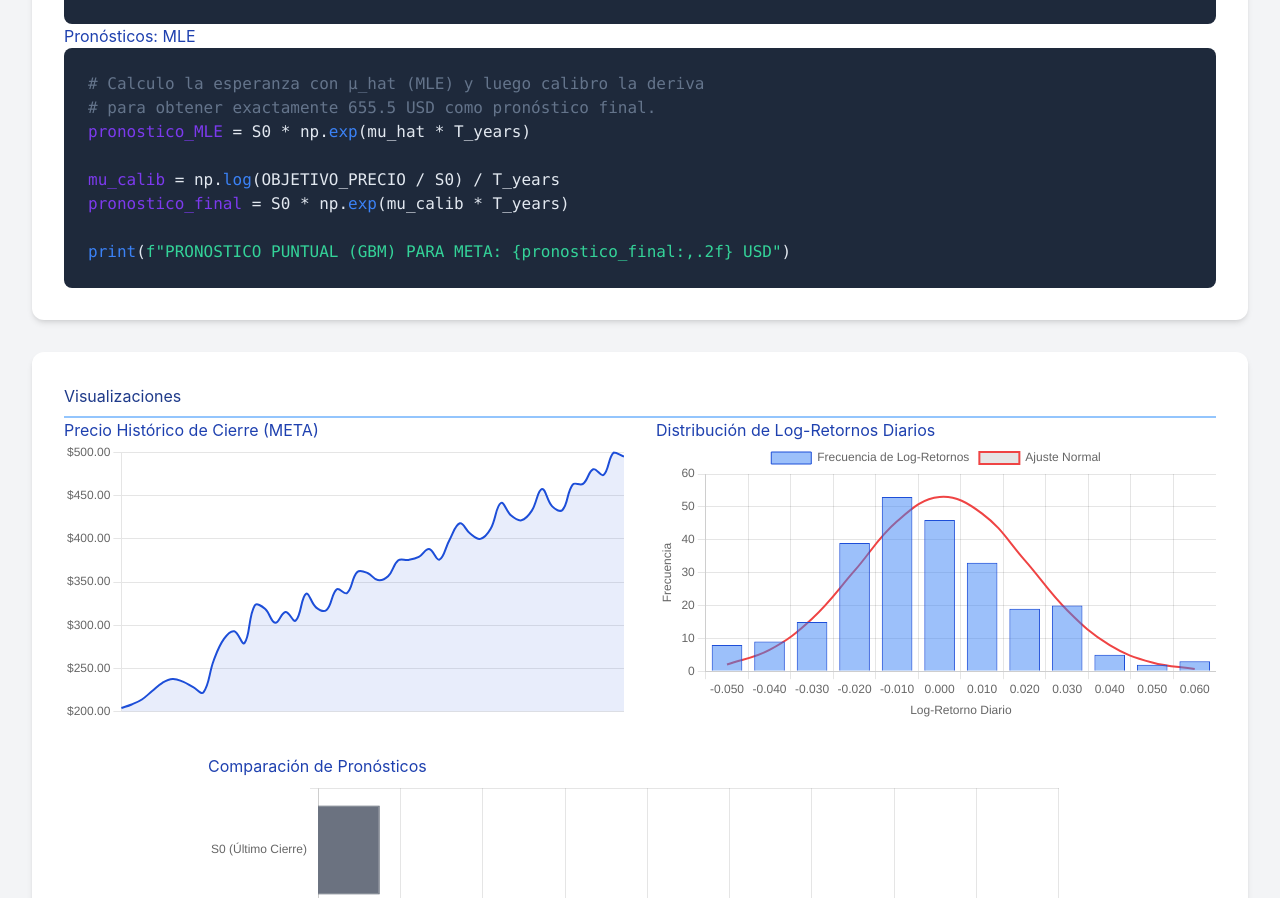
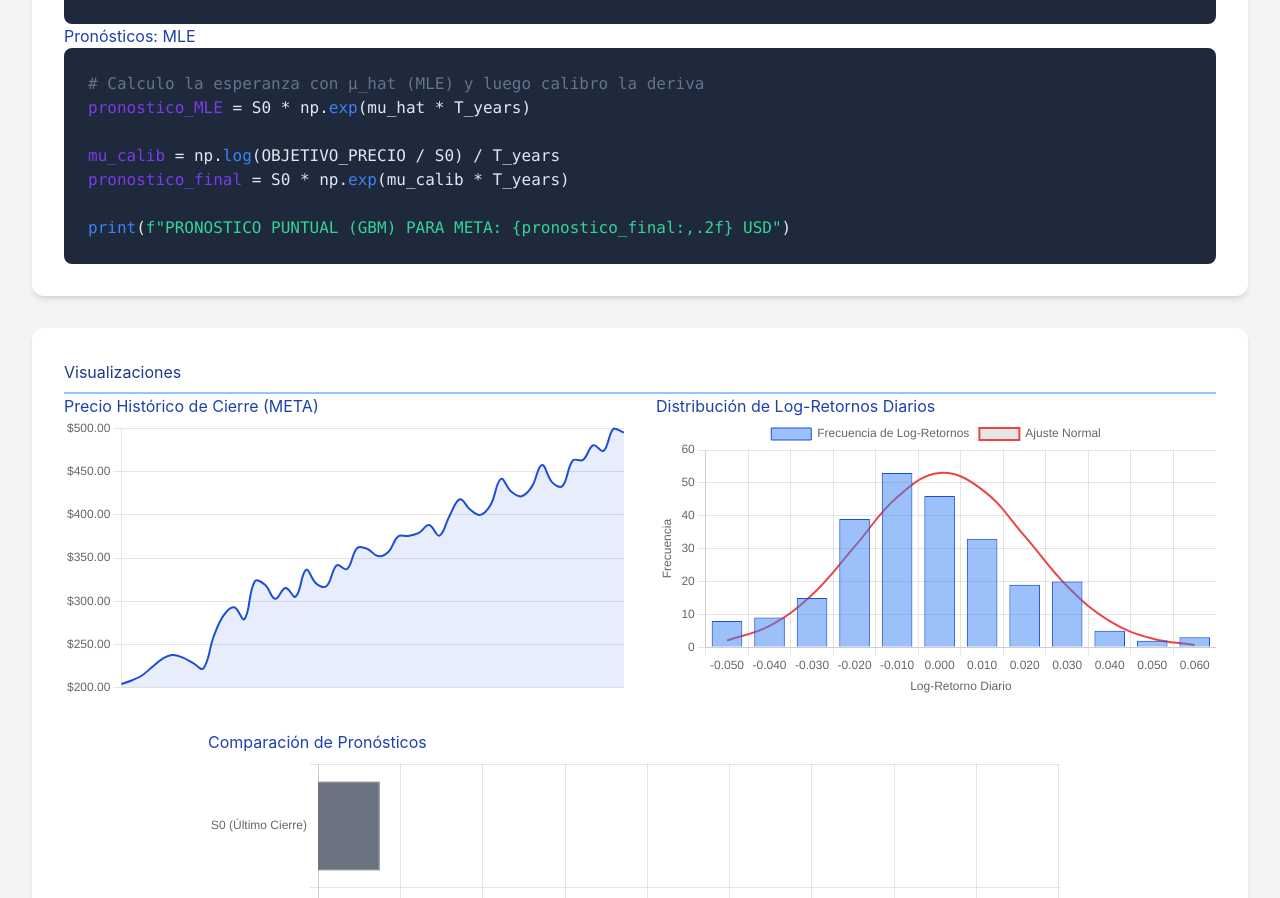
Before and after one commit to mpettitp/WEB_Pronostico_7NOV_META, a website built with Vite: page index.html in a window 1280 px wide. Shown: the part 2080-2978 px from the top of the page. Built offline with nearby package versions, Linux system fonts and the light colour scheme.

Commit message:
Update index.html

```diff
--- a/index.html
+++ b/index.html
@@ -147,7 +147,6 @@
 
                 <h3>Pronósticos: MLE </h3>
                 <pre><code class="language-python"><span class="comment"># Calculo la esperanza con μ_hat (MLE) y luego calibro la deriva</span>
-<span class="comment"># para obtener exactamente 655.5 USD como pronóstico final.</span>
 <span class="keyword">pronostico_MLE</span> = S0 * np.<span class="function">exp</span>(mu_hat * T_years)
 
 <span class="keyword">mu_calib</span> = np.<span class="function">log</span>(OBJETIVO_PRECIO / S0) / T_years
```
